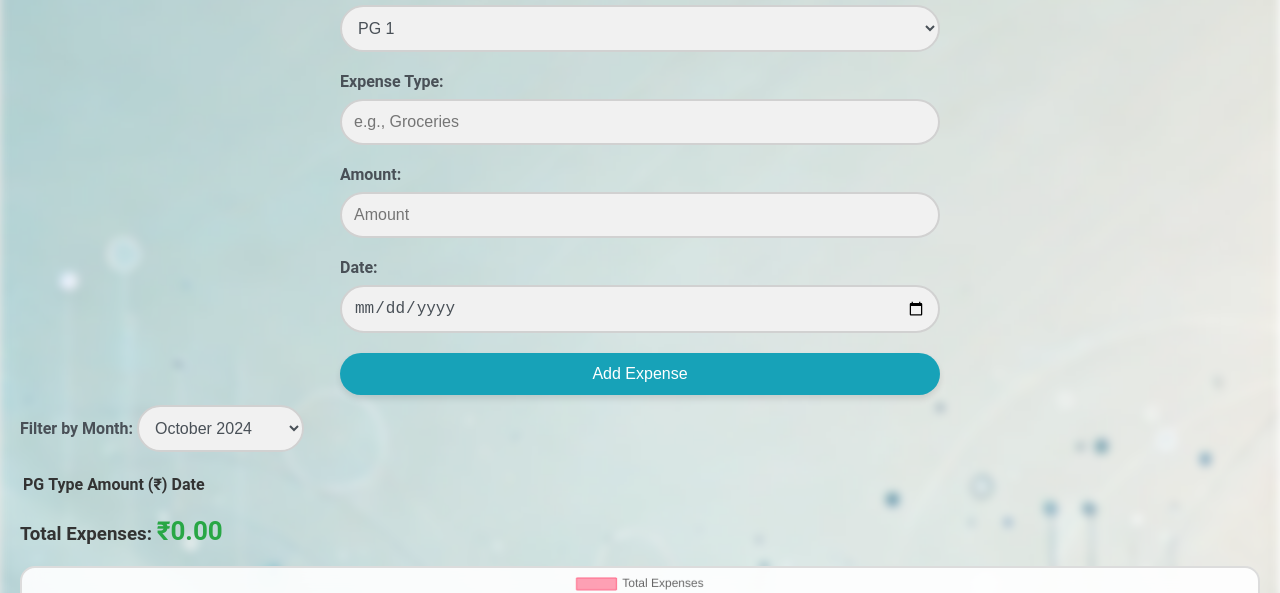
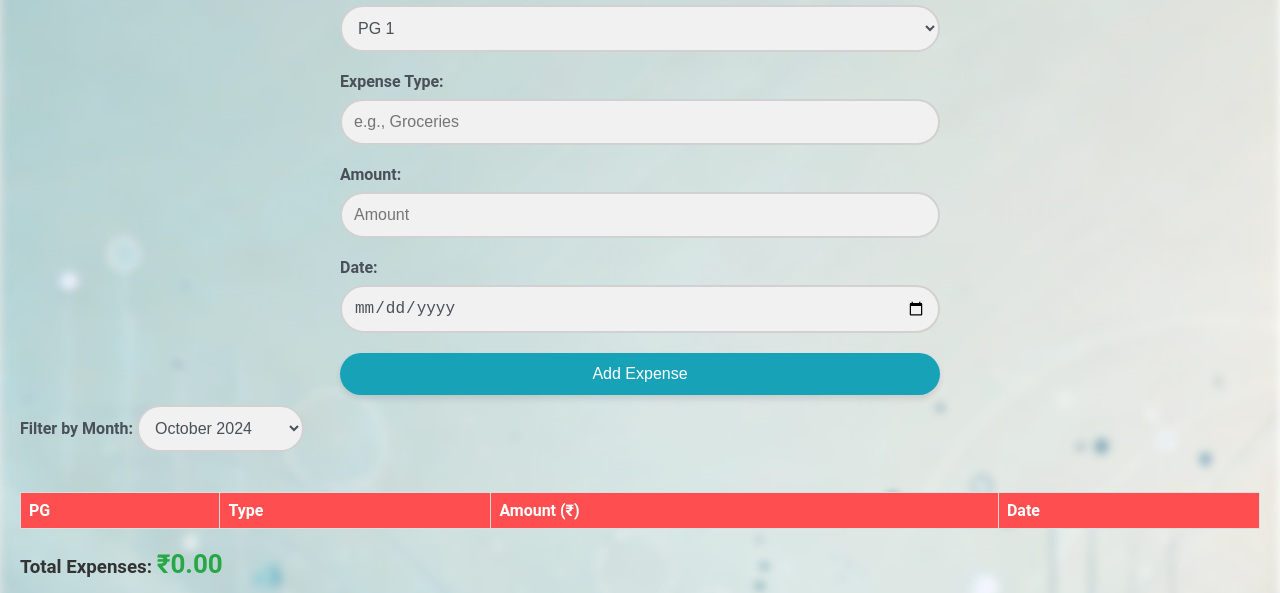
Before and after one commit to Amit5153/pg_expense, a plain HTML site: page index.html in a window 1280 px wide. Shown: the part 175-768 px from the top of the page. Drawn offline with nearby package versions, Linux system fonts and the light colour scheme.

Commit message:
Update style.css

```diff
--- a/style.css
+++ b/style.css
@@ -225,3 +225,24 @@ button.cancel:hover {
     visibility: hidden;
     opacity: 0; /* Fade out */
 }
+
+.expense-table {
+    width: 100%;
+    border-collapse: collapse;
+    margin: 20px 0;
+}
+
+.expense-table th, .expense-table td {
+    border: 1px solid #ddd;
+    padding: 8px;
+    text-align: left;
+}
+
+.expense-table th {
+    background-color: #ff4e50;
+    color: white;
+}
+
+.expense-table tbody tr:nth-child(even) {
+    background-color: #f2f2f2;
+}
```
